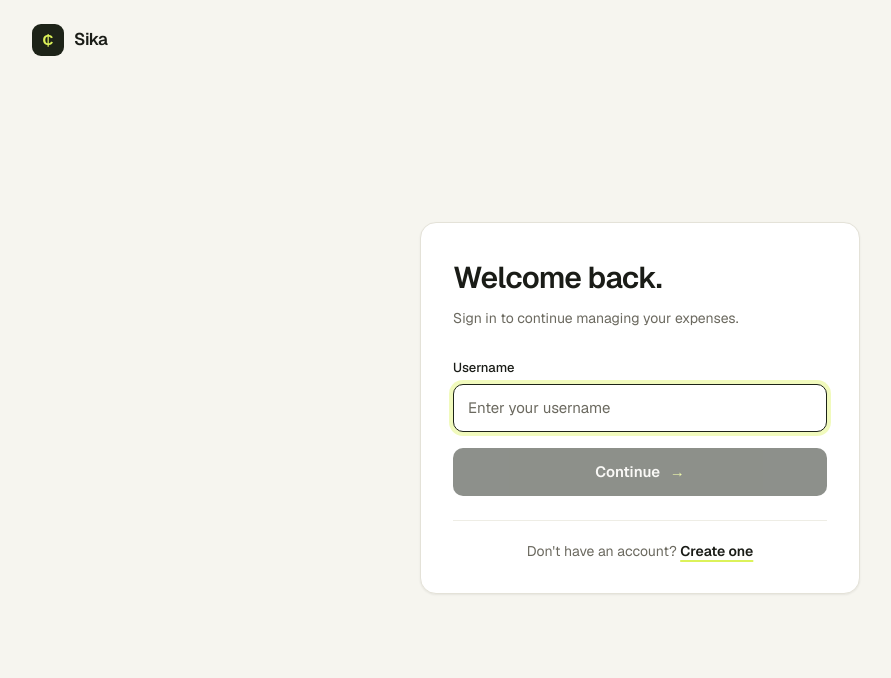
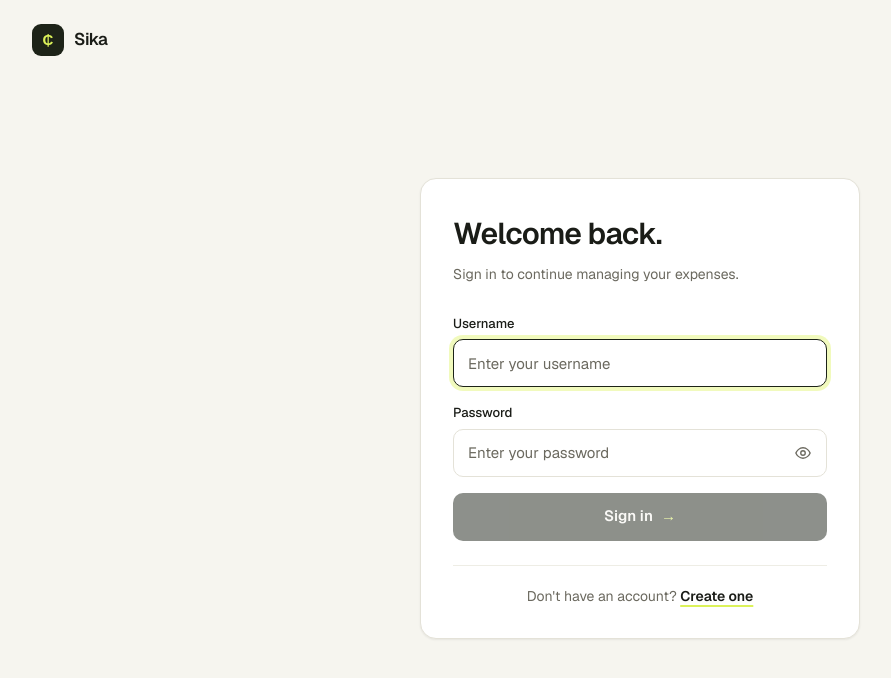
Before and after one commit to BernardSDev/expense-tracker.frontend, a Next.js app: page /login in a window 1280 px wide. Shown: the top 678 px of the page, without its empty margins (0-891 px from the left). Built offline with nearby package versions, Linux system fonts and the light colour scheme.

Commit message:
Simplify login to a single form

```diff
--- a/src/app/login/page.tsx
+++ b/src/app/login/page.tsx
@@ -4,37 +4,31 @@ import Link from "next/link";
 import { useRouter, useSearchParams } from "next/navigation";
 import React, { Suspense, useState } from "react";
 
-type LoginStep = "username" | "password";
+const INPUT_CLASS =
+    "h-12 w-full rounded-[10px] border border-border bg-surface px-3.5 text-[15px] text-text-primary outline-none transition-[border-color,box-shadow] placeholder:text-text-secondary hover:border-border-strong focus:border-dark focus:ring-4 focus:ring-accent/40";
 
 function LoginPageContent() {
     const router = useRouter();
     const searchParams = useSearchParams();
 
+    // Set when arriving straight from registration
     const registeredUsername = searchParams.get("username") ?? "";
 
     const [username, setUsername] = useState(registeredUsername);
     const [password, setPassword] = useState("");
-    const [step, setStep] = useState<LoginStep>(
-        registeredUsername ? "password" : "username"
-    );
-
     const [showPassword, setShowPassword] = useState(false);
     const [isLoading, setIsLoading] = useState(false);
     const [error, setError] = useState("");
 
-    const canContinue = username.trim().length >= 3;
-
-    function handleContinue(event: React.FormEvent<HTMLFormElement>) {
-        event.preventDefault();
-
-        if (!canContinue) return;
-
-        setError("");
-        setStep("password");
-    }
+    const canSubmit = username.trim().length >= 3 && password.length > 0;
 
     async function handleLogin(event: React.FormEvent<HTMLFormElement>) {
         event.preventDefault();
+
+        if (!username.trim()) {
+            setError("Please enter your username.");
+            return;
+        }
 
         if (!password) {
             setError("Please enter your password.");
@@ -108,19 +102,19 @@ function LoginPageContent() {
                     <div className="w-full max-w-[440px] rounded-2xl border border-border bg-surface p-6 shadow-card motion-safe:animate-rise-in sm:p-8">
                         <div className="mb-7">
                             <h1 className="text-[26px] font-semibold tracking-[-0.025em] text-text-primary sm:text-[30px]">
-                                Welcome back.
+                                {registeredUsername ? "You're all set." : "Welcome back."}
                             </h1>
 
-                            {step === "username" && (
                             <p className="mt-1.5 text-sm leading-6 text-text-secondary">
-                                    Sign in to continue managing your expenses.
+                                {registeredUsername
+                                    ? "Your account is ready. Enter your password to sign in."
+                                    : "Sign in to continue managing your expenses."}
                             </p>
-                            )}
                         </div>
 
-                        {step === "username" && (
                         <form
-                                onSubmit={handleContinue}
+                            onSubmit={handleLogin}
+                            noValidate
                             className="space-y-4"
                         >
                             <div>
@@ -133,6 +127,7 @@ function LoginPageContent() {
 
                                 <input
                                     id="username"
+                                    name="username"
                                     type="text"
                                     value={username}
                                     onChange={(event) => {
@@ -140,44 +135,13 @@ function LoginPageContent() {
                                         setError("");
                                     }}
                                     autoComplete="username"
-                                        autoFocus
+                                    autoCapitalize="none"
+                                    autoCorrect="off"
+                                    spellCheck={false}
+                                    autoFocus={!registeredUsername}
                                     placeholder="Enter your username"
-                                        className="h-12 w-full rounded-[10px] border border-border bg-surface px-3.5 text-[15px] text-text-primary outline-none transition-[border-color,box-shadow] placeholder:text-text-secondary hover:border-border-strong focus:border-dark focus:ring-4 focus:ring-accent/40"
+                                    className={INPUT_CLASS}
                                 />
-                                </div>
-
-                                {error && (
-                                    <p
-                                    role="alert"
-                                    className="rounded-[10px] border border-negative/20 bg-negative-soft px-3.5 py-2.5 text-sm text-negative"
-                                >
-                                        {error}
-                                    </p>
-                                )}
-
-                                <button
-                                    type="submit"
-                                    disabled={!canContinue}
-                                    className="h-12 w-full rounded-[10px] bg-dark text-[15px] font-semibold text-text-on-dark transition-[background-color,transform,box-shadow] duration-150 hover:-translate-y-px hover:bg-dark-surface hover:shadow-float active:translate-y-0 active:scale-[0.98] disabled:cursor-not-allowed disabled:hover:translate-y-0 disabled:hover:shadow-none disabled:opacity-50 disabled:active:scale-100"
-                                >
-                                    Continue <span aria-hidden="true" className="ml-1.5 text-accent">→</span>
-                                </button>
-                            </form>
-                        )}
-
-                        {step === "password" && (
-                            <form onSubmit={handleLogin} className="space-y-4">
-                                <div>
-                                    <label
-                                        htmlFor="username"
-                                        className="mb-1.5 block text-[13px] font-medium text-text-primary"
-                                    >
-                                        Username
-                                    </label>
-
-                                    <div className="flex h-12 w-full items-center rounded-[10px] border border-border bg-surface-muted px-3.5 text-[15px] font-medium text-text-primary">
-                                        {username}
-                                    </div>
                             </div>
 
                             <div>
@@ -191,34 +155,30 @@ function LoginPageContent() {
                                 <div className="relative">
                                     <input
                                         id="password"
-                                            type={
-                                                showPassword
-                                                    ? "text"
-                                                    : "password"
-                                            }
+                                        name="password"
+                                        type={showPassword ? "text" : "password"}
                                         value={password}
                                         onChange={(event) => {
                                             setPassword(event.target.value);
                                             setError("");
                                         }}
                                         autoComplete="current-password"
-                                            autoFocus
+                                        autoFocus={!!registeredUsername}
                                         placeholder="Enter your password"
-                                            className="h-12 w-full rounded-[10px] border border-border bg-surface px-3.5 text-[15px] text-text-primary outline-none transition-[border-color,box-shadow] placeholder:text-text-secondary hover:border-border-strong focus:border-dark focus:ring-4 focus:ring-accent/40 pr-12"
+                                        className={`${INPUT_CLASS} pr-12`}
                                     />
 
                                     <button
                                         type="button"
                                         onClick={() =>
-                                                setShowPassword(
-                                                    (current) => !current
-                                                )
+                                            setShowPassword((current) => !current)
                                         }
                                         aria-label={
                                             showPassword
                                                 ? "Hide password"
                                                 : "Show password"
                                         }
+                                        aria-pressed={showPassword}
                                         className="absolute right-1 top-1 flex h-10 w-10 items-center justify-center rounded-lg text-text-secondary transition-colors hover:bg-surface-muted hover:text-text-primary"
                                     >
                                         {showPassword ? (
@@ -236,15 +196,6 @@ function LoginPageContent() {
                                 </div>
                             </div>
 
-                                <div className="flex justify-end">
-                                    <button
-                                        type="button"
-                                        className="text-sm font-medium text-text-secondary underline underline-offset-4 transition hover:text-text-primary"
-                                    >
-                                        Forgot password?
-                                    </button>
-                                </div>
-
                             {error && (
                                 <p
                                     role="alert"
@@ -256,23 +207,30 @@ function LoginPageContent() {
 
                             <button
                                 type="submit"
-                                    disabled={isLoading || !password}
-                                    className="h-12 w-full rounded-[10px] bg-dark text-[15px] font-semibold text-text-on-dark transition-[background-color,transform,box-shadow] duration-150 hover:-translate-y-px hover:bg-dark-surface hover:shadow-float active:translate-y-0 active:scale-[0.98] disabled:cursor-not-allowed disabled:hover:translate-y-0 disabled:hover:shadow-none disabled:opacity-50 disabled:active:scale-100"
+                                disabled={isLoading || !canSubmit}
+                                className="flex h-12 w-full items-center justify-center gap-2 rounded-[10px] bg-dark text-[15px] font-semibold text-text-on-dark transition-[background-color,transform,box-shadow] duration-150 hover:-translate-y-px hover:bg-dark-surface hover:shadow-float active:translate-y-0 active:scale-[0.98] disabled:cursor-not-allowed disabled:opacity-50 disabled:hover:translate-y-0 disabled:hover:shadow-none disabled:active:scale-100"
                             >
                                 {isLoading ? (
-                                        <span className="flex items-center justify-center gap-2">
-                                            <span className="h-4 w-4 animate-spin rounded-full border-2 border-text-on-dark/30 border-t-text-on-dark" />
+                                    <>
+                                        <span
+                                            aria-hidden="true"
+                                            className="h-4 w-4 animate-spin rounded-full border-2 border-text-on-dark/30 border-t-text-on-dark"
+                                        />
                                         Signing in...
-                                        </span>
+                                    </>
                                 ) : (
                                     <>
-                                            Sign in{" "}
-                                            <span aria-hidden="true" className="ml-1.5 text-accent">→</span>
+                                        Sign in
+                                        <span
+                                            aria-hidden="true"
+                                            className="text-accent"
+                                        >
+                                            →
+                                        </span>
                                     </>
                                 )}
                             </button>
                         </form>
-                        )}
 
                         <p className="mt-6 border-t border-surface-muted pt-5 text-center text-sm text-text-secondary">
                             Don&apos;t have an account?{" "}
```
Lines whose indentation alone changed are shown as unchanged.
